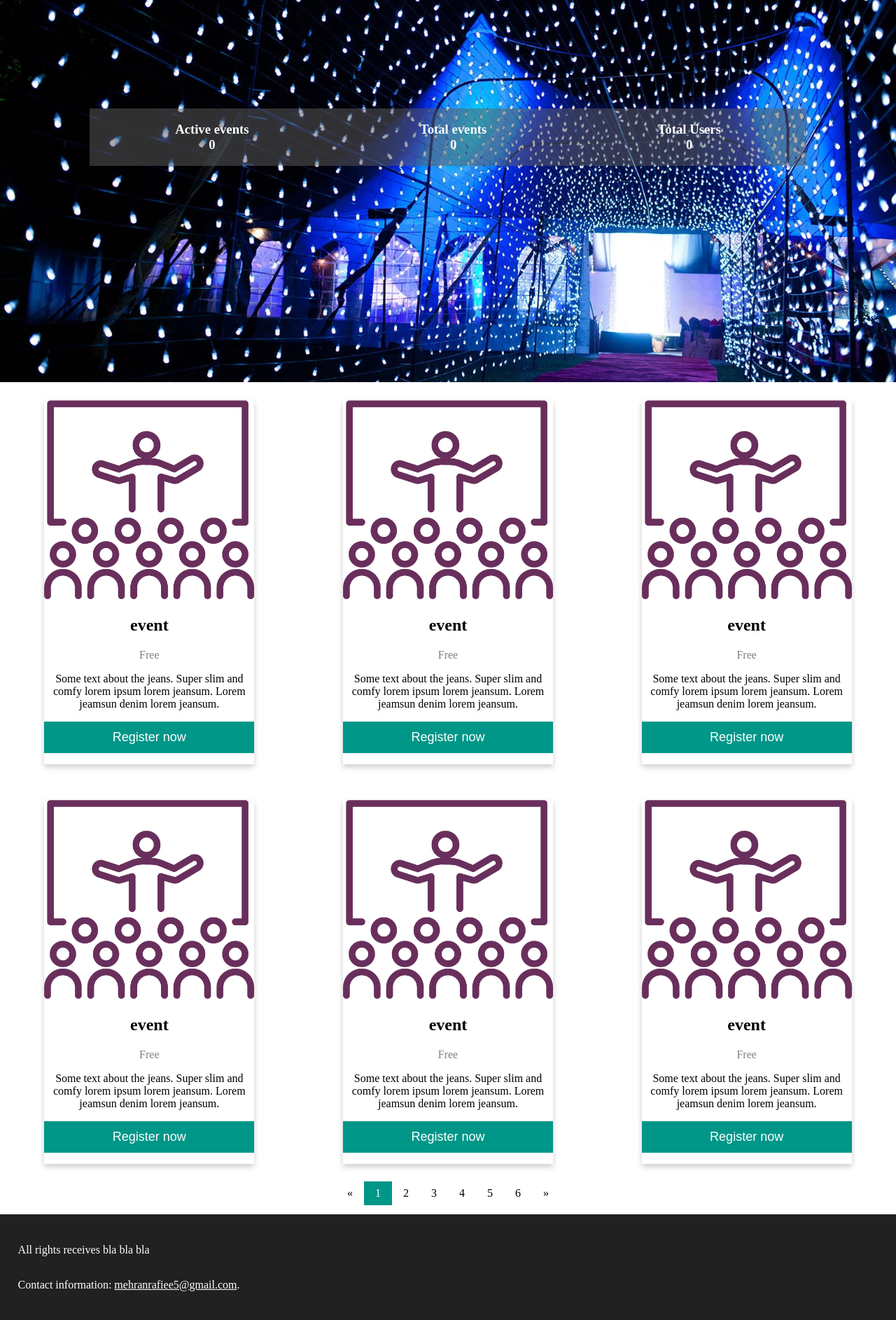
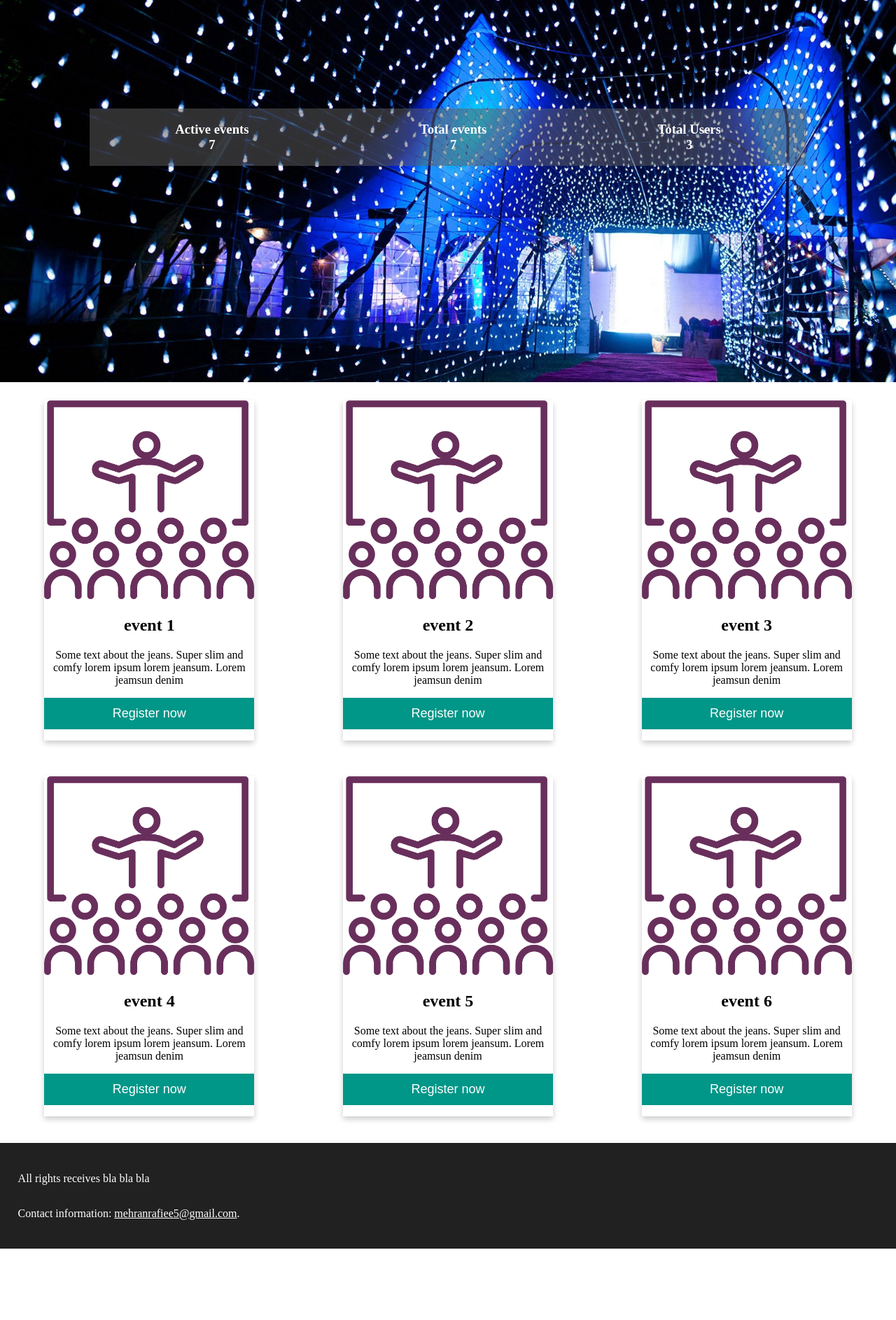
Before and after one commit to mehran75/event-manager, a Django app: page / in a window 1280 px wide. Shown: the part 154-2040 px from the top of the page at 70% size. After the commit the page ends 1938 px from the top, so only its background shows below. Run offline with Django 3.2, Linux system fonts and the light colour scheme; data comes from the database, SQL or seed files in the repository; both versions use the stored data as it was after the commit; some libraries are stand-ins or nearby versions.

Commit message:
event items

```diff
--- a/database/database_methods.py
+++ b/database/database_methods.py
@@ -2,6 +2,7 @@ from datetime import datetime
 
 from django.contrib.auth.models import User
 from django.contrib.auth.hashers import make_password
+from database.models import Event
 
 from django.contrib import admin
 
@@ -57,3 +58,16 @@ def register_new_user(fields_dic, is_admin=False):
     user.save()
 
     return user
+
+
+def get_active_events():
+    # print(Event.objects.filter(is_active=True))
+    return Event.objects.filter(is_active=True)
+
+
+def get_all_events():
+    return Event.objects.all()
+
+
+def get_users_count():
+    return User.objects.count()
--- a/database/models.py
+++ b/database/models.py
@@ -16,6 +16,8 @@ class Event(models.Model):
     date = timezone.now()
 
     categoryId = models.ForeignKey(Category, on_delete=models.CASCADE, blank=False)
+
+    is_active = models.BooleanField(('active'), default=True)
 
 
 # here is only answer to requests
--- a/event_manager/project/pages.py
+++ b/event_manager/project/pages.py
@@ -2,6 +2,9 @@ from django.shortcuts import render, HttpResponseRedirect
 
 # from django.contrib.auth import login, authenticate
 from django.contrib.auth.views import login_required
+from database.database_methods import get_active_events, get_all_events, get_users_count
+from django.core.paginator import Paginator, EmptyPage, PageNotAnInteger
+
 from django.views.decorators.csrf import csrf_protect
 
 
@@ -14,7 +17,23 @@ def handler500(request):
 
 
 def home(request):
-    return render(request, 'home.html', {'activeEventCount': 0, 'totalEvents': 0, 'usersCount': 0})
+    active_events = get_active_events()
+    all_events = get_all_events()
+    users_count = get_users_count()
+
+    page = request.GET.get('page', 1)
+
+    paginator = Paginator(active_events, 6)
+    try:
+        events = paginator.page(page)
+    except PageNotAnInteger:
+        events = paginator.page(1)
+    except EmptyPage:
+        events = paginator.page(paginator.num_pages)
+
+    return render(request, 'home.html', {'activeEventCount': len(active_events),
+                                         'totalEvents': len(all_events), 'usersCount': users_count,
+                                         'events': events})
 
 
 def login(request):
--- a/templates/home.html
+++ b/templates/home.html
@@ -10,7 +10,7 @@
         <title>Home</title>
 
 
-        <link rel="stylesheet" href={% static 'style/main.css'%}>
+        <link rel="stylesheet" href={% static 'style/main.css' %}>
 
     {% endblock %}
 </head>
@@ -37,85 +37,43 @@
 
     <section id="event-section" class="event-section">
         <div class="container">
-
+            {% for item in events %}
                 <div class="card">
                     <img alt="card-view" style="width:100%" src={% static 'img/event-default.png' %}/>
-                <h1>event</h1>
-                <p class="price">Free</p>
-                <p>Some text about the jeans. Super slim and comfy lorem ipsum lorem jeansum. Lorem jeamsun denim lorem
-                    jeansum.</p>
+                    <h1>{{ item.title }}</h1>
+                    {#                    <p class="price">Free</p>#}
+                    <p>{{ item.body }}</p>
                     <p>
+
+                        {#                    <p>{{ item.category_title }}</p>#}
                         <button>Register now</button>
                     </p>
                 </div>
-
-            <div class="card">
-                <img alt="card-view" style="width:100%" src={% static 'img/event-default.png' %}/>
-                <h1>event</h1>
-                <p class="price">Free</p>
-                <p>Some text about the jeans. Super slim and comfy lorem ipsum lorem jeansum. Lorem jeamsun denim lorem
-                    jeansum.</p>
-                <p>
-                    <button>Register now</button>
-                </p>
-            </div>
-
-            <div class="card">
-                <img alt="card-view" style="width:100%" src={% static 'img/event-default.png' %}/>
-                <h1>event</h1>
-                <p class="price">Free</p>
-                <p>Some text about the jeans. Super slim and comfy lorem ipsum lorem jeansum. Lorem jeamsun denim lorem
-                    jeansum.</p>
-                <p>
-                    <button>Register now</button>
-                </p>
-            </div>
-
-            <div class="card">
-                <img alt="card-view" style="width:100%" src={% static 'img/event-default.png' %}/>
-                <h1>event</h1>
-                <p class="price">Free</p>
-                <p>Some text about the jeans. Super slim and comfy lorem ipsum lorem jeansum. Lorem jeamsun denim lorem
-                    jeansum.</p>
-                <p>
-                    <button>Register now</button>
-                </p>
-            </div>
-
-            <div class="card">
-                <img alt="card-view" style="width:100%" src={% static 'img/event-default.png' %}/>
-                <h1>event</h1>
-                <p class="price">Free</p>
-                <p>Some text about the jeans. Super slim and comfy lorem ipsum lorem jeansum. Lorem jeamsun denim lorem
-                    jeansum.</p>
-                <p>
-                    <button>Register now</button>
-                </p>
-            </div>
-
-            <div class="card">
-                <img alt="card-view" style="width:100%" src={% static 'img/event-default.png' %}/>
-                <h1>event</h1>
-                <p class="price">Free</p>
-                <p>Some text about the jeans. Super slim and comfy lorem ipsum lorem jeansum. Lorem jeamsun denim lorem
-                    jeansum.</p>
-                <p>
-                    <button>Register now</button>
-                </p>
-            </div>
+            {% endfor %}
         </div><!-- end container -->
 
 
+
+        {% if events.has_other_pages %}
             <div class="pagination">
-            <a href="#">&laquo;</a>
-            <a href="#" class="active">1</a>
-            <a href="#">2</a>
-            <a href="#">3</a>
-            <a href="#">4</a>
-            <a href="#">5</a>
-            <a href="#">6</a>
-            <a href="#">&raquo;</a>
+                {% if users.has_previous %}
+                    <a href="?page={{ users.previous_page_number }}">&laquo;</a>
+                {% endif %}
+
+                {% for i in users.paginator.page_range %}
+                    {% if users.number == i %}
+                        <a class="active"><span>{{ i }} <span class="sr-only">(current)</span></span></a>
+                    {% else %}
+                        <a href="?page={{ i }}">{{ i }}</a>
+                    {% endif %}
+                {% endfor %}
+
+                {% if users.has_next %}
+                    <a href="?page={{ users.next_page_number }}">&raquo;</a>
+                {% endif %}
             </div>
+
+        {% endif %}
 
 
     </section>
```
Also changed, not shown: db.sqlite3. Lines whose indentation alone changed are shown as unchanged.
